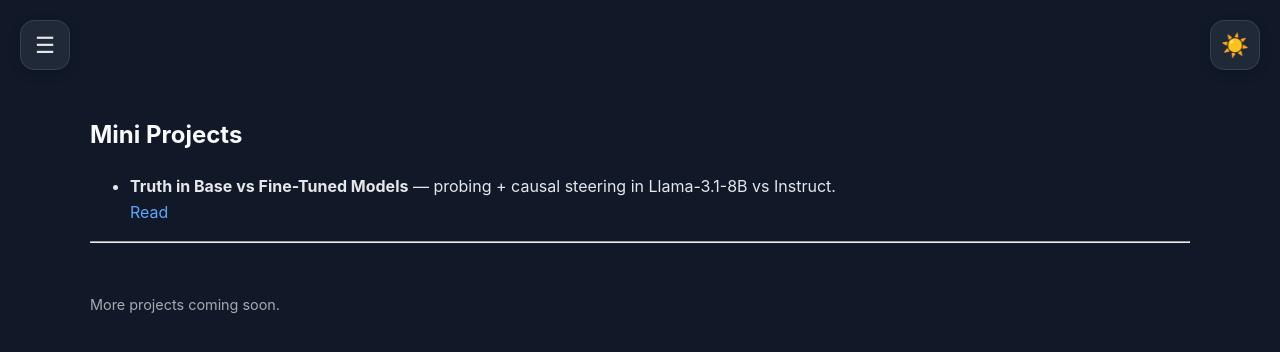
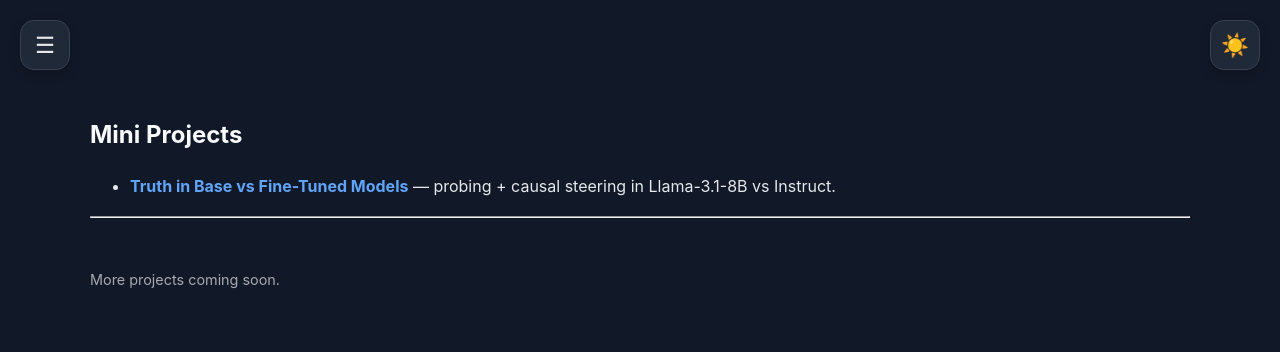
Before and after one commit to sharpchoc/sharpchoc.github.io, a Jekyll site: the page built from mini-projects.md, in a window 1280 px wide. Shown: the top 352 px of the page. Built offline with Jekyll 4.4.1, drawn with Linux system fonts in a browser that asks for light colours.

Commit message:
Update mini-projects.md

```diff
--- a/mini-projects.md
+++ b/mini-projects.md
@@ -6,8 +6,7 @@ permalink: /mini-projects/
 
 # Mini Projects
 
-- **Truth in Base vs Fine-Tuned Models** — probing + causal steering in Llama-3.1-8B vs Instruct.
-  [Read](/mini-projects/truth-in-base-vs-fine-tuned.html)
+- **[Truth in Base vs Fine-Tuned Models](/mini-projects/truth-in-base-vs-fine-tuned.html)** — probing + causal steering in Llama-3.1-8B vs Instruct.
 
 ---
 <footer style="margin-top: 50px; opacity: 0.7; font-size: 0.9em;">
```
